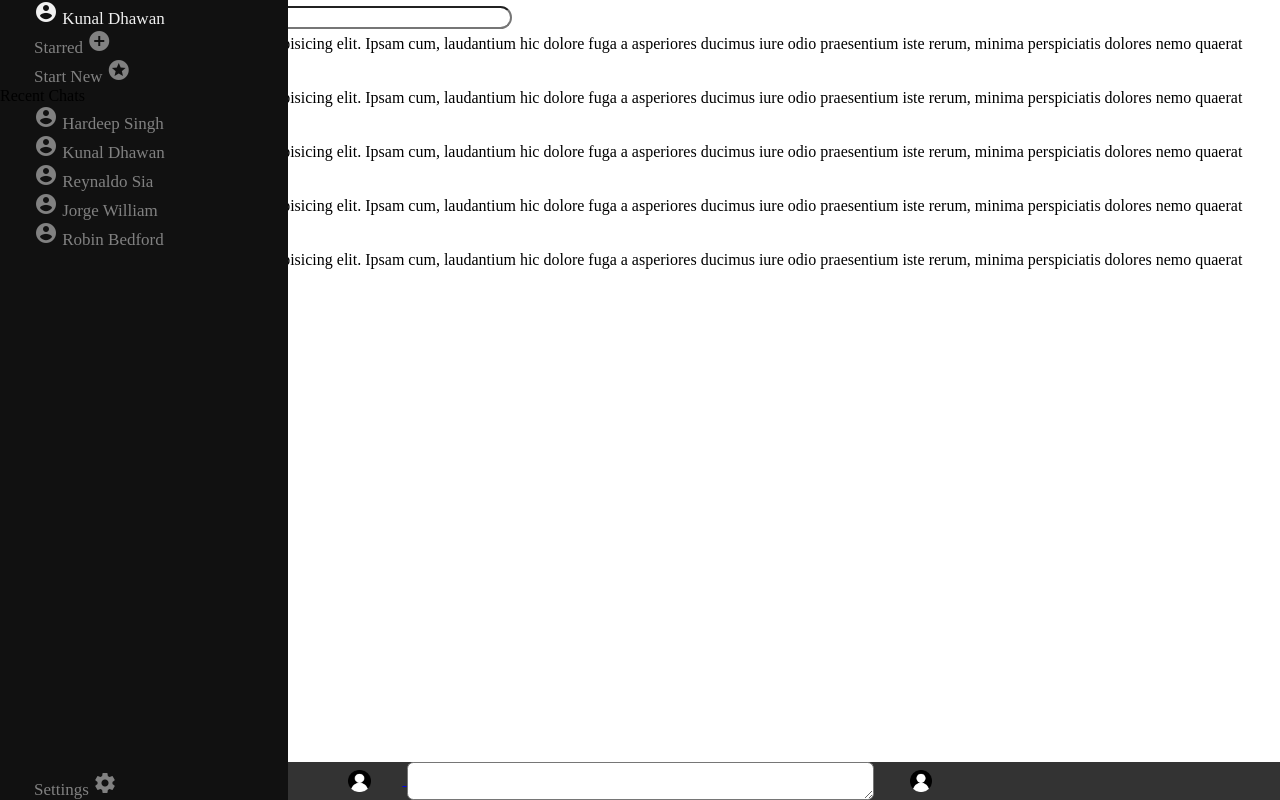
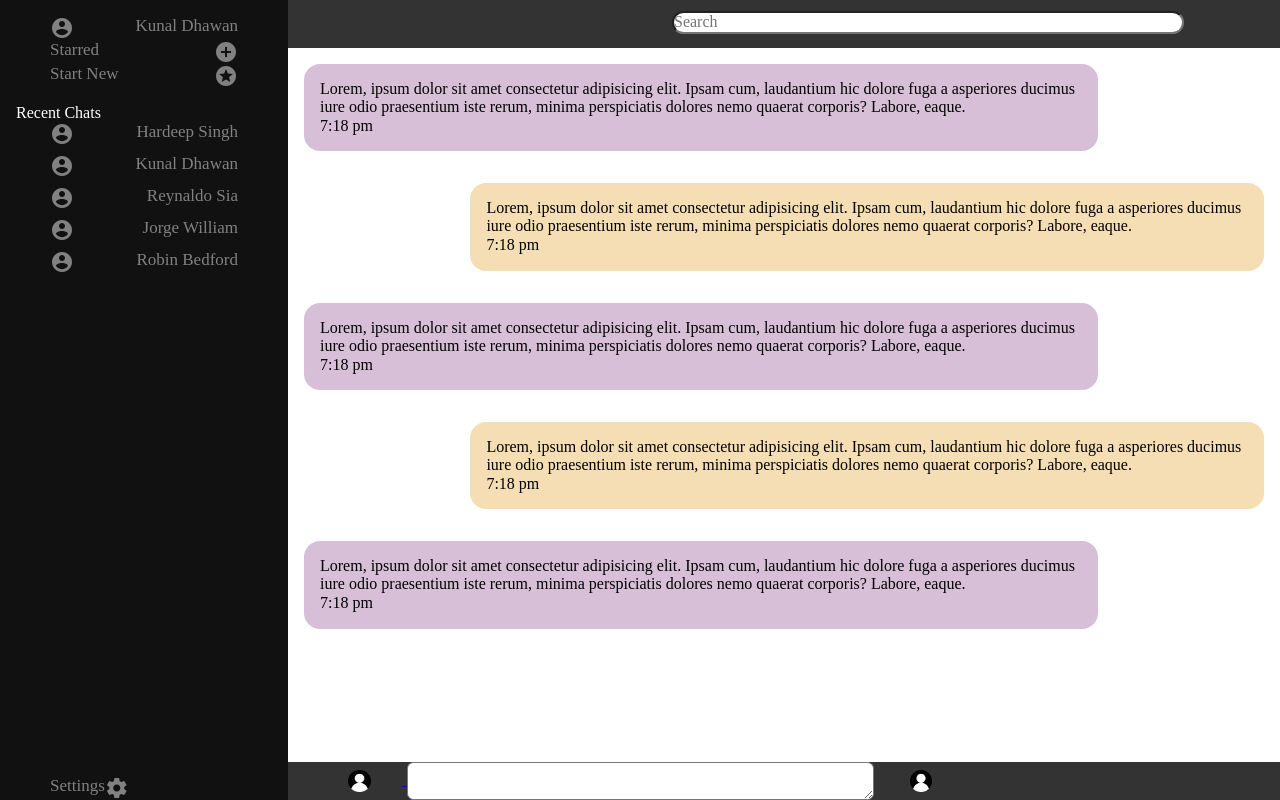
Before and after one commit to outerCircles/outerCircles.github.io, a plain HTML site: page index.html in a window 1280 px wide. Drawn offline with Linux system fonts and the light colour scheme.

Commit message:
added css as per prototype, closes #10

```diff
--- a/css/index.css
+++ b/css/index.css
@@ -1,19 +1,39 @@
-.navbar {
+span{
+  vertical-align: middle;
+}
+.main-section{
+  margin-left: 18em;
+}
+.searchbar {
   overflow: hidden;
   background-color: #333;
   position: fixed;
   top: 0;
-  right: 0;
+  left: 18em;
   width: 100%;
+  height: 3em;
   text-align: center;
 }
-input{
-border-radius: 2em;
-height: 1.4em;
-margin: 0.4em 0;
-width: 40%;
+.input{
+  border-radius: 2em;
+  height: 1.4em;
+  margin: .7em 0;
+  width: 40%;
+}
+.spaced-flex{
+  display: flex;
+  justify-content: space-between;
+}
+.conversations-nav{
+  display: grid;
+  gap: .5em;
+}
+.sidenav-main{
+  display: grid;
+  gap: 1em;
 }
 .sidenav {
+  color:white;
   height: 100%;
   width: 18em;
   position: fixed;
@@ -22,6 +42,8 @@ width: 40%;
   left: 0;
   background-color: #111;
   overflow: hidden;
+  padding: 1em;
+  box-sizing: border-box;
 }
 .sidenav a {
   padding: 0 2em;
@@ -81,3 +103,22 @@ textarea{
   /* text-align: right; */
   border-radius: 0.4em;
 }
+.chat-section{
+  padding: 3em 0;
+  display: grid;
+}
+.chat-box{
+  max-width: 80%;
+  border-radius: 1em;
+  padding: 1em;
+  box-sizing: border-box;
+  margin: 1em;
+}
+.mychat-box{
+  background-color: wheat;
+  /* margin-left: 4em; */
+  justify-self: right;
+}
+.others-chat-box{
+  background-color: thistle;
+}
```
